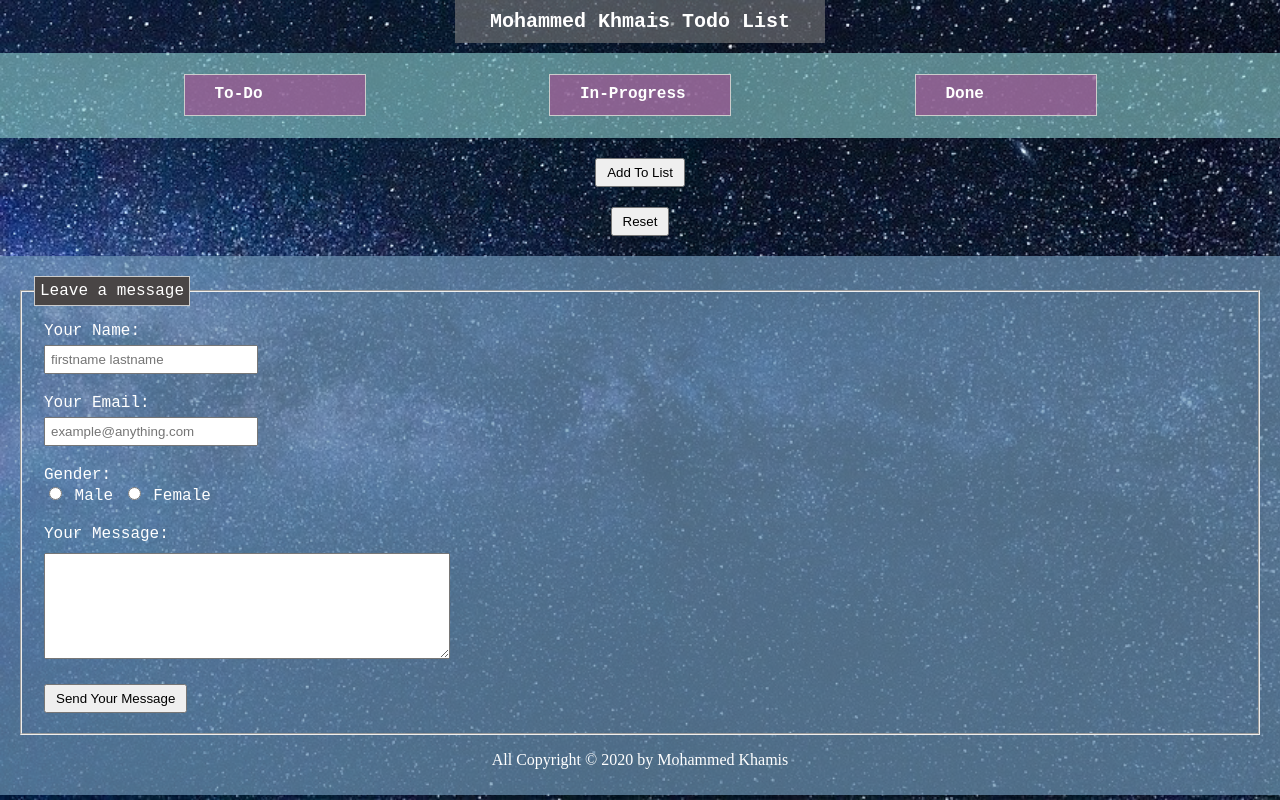
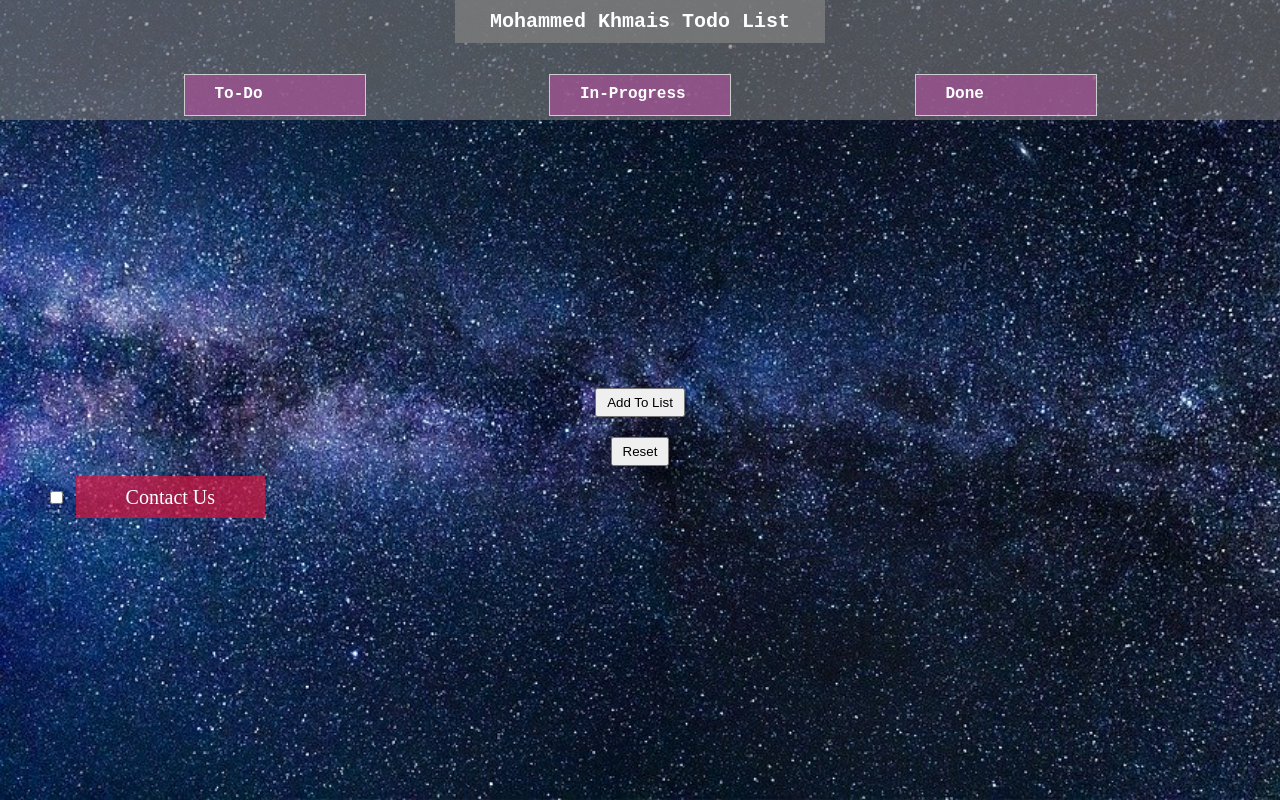
Before and after one commit to Mohammed-khamis/Card-Memory, a plain HTML site: page index.html in a window 1280 px wide. Drawn offline with Linux system fonts and the light colour scheme.

Commit message:
todo List

```diff
--- a/index.html
+++ b/index.html
@@ -26,8 +26,12 @@
             <ul></ul>
         </div>
     </main>
+
     <button id="add" onclick="add()">Add To List</button>
     <button id="reset" onclick="reset()">Reset</button>
+
+    <input type="checkbox" id="message">
+    <label for="message">Contact Us</label>
 
     <footer>
         <form action="" method="GET">
--- a/style.css
+++ b/style.css
@@ -8,16 +8,21 @@ body {
      margin: 0;
      padding: 0;
      height: 100%;
+     display: flexbox;
+     flex-wrap: wrap;
+
 }
 
 header {
     position: fixed;
     top: 0;
     width: 100%;
+    background-color: rgba(125, 125, 125, 0.6);
+    height: 120px;
 }
 
 h1 {
-    background-color: rgba(125, 125, 125, 0.6);
+    background-color: rgba(125, 125, 125, 0.8);
     font-size: 20px;
     width: 350px;
     padding: 10px;
@@ -26,18 +31,19 @@ h1 {
 }
 
 nav {
-    background-color: rgba(144, 211, 211, 0.6);
     display: grid;
     grid-template-columns: repeat(3, auto);
     justify-content: space-evenly;
+    z-index: 1;
 }
+
 
 .navigation {
      display: inline-block;
      border: 1px solid #ccc;
      padding-left: 30px;
      padding-top: 10px;
-     background-color: rgba(158, 83, 146, 0.7);
+     background-color: rgba(158, 83, 146, 0.8);
      width: 150px;
      height: 30px;
 }
@@ -70,7 +76,7 @@ main {
 }
 
 #add {
-    margin: 20px auto;
+    margin: 250px auto 10px;
     padding: 5px 10px;
 }
 
@@ -110,11 +116,36 @@ footer {
     width: 100%;
     box-sizing: border-box;
     padding: 10px;
+    display: none;
+    position: sticky;
+    top: 100px;
+}
+
+#message + label {
+    background-color: rgba(220, 20, 60, 0.7);
+    padding: 10px 50px;
+    font-family: 'Times New Roman', Times, serif;
+    position: sticky;
+    top: 130px;
+    font-size: 20px;
+}
+
+#message {
+    padding: 0;
+    margin-left: 50px;
+    margin-bottom: 30px;
+    position: sticky;
+    top: 140px;
+}
+
+#message:checked ~ footer {
+    display: block;
 }
 
 fieldset {
     margin: 10px;
 }
+
 legend {
     border: 1px solid #ccc;
     background-color: rgb(73, 69, 69);
```
